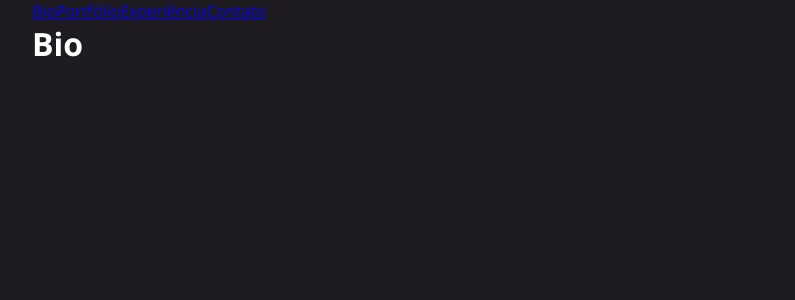
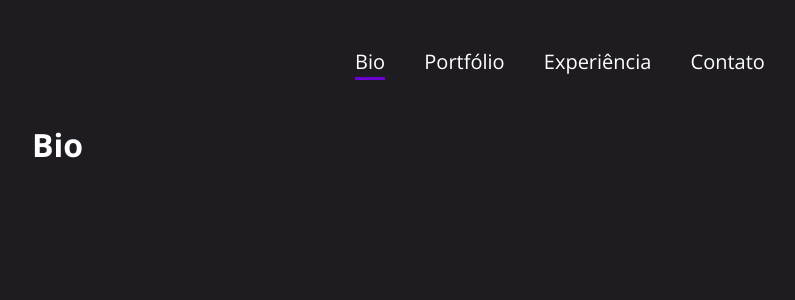
Before and after one commit to paulhenrique/portfolio, a React (Create React App) app: page / in a window 1280 px wide. Shown: the top 300 px of the page, without its empty margins (80-875 px from the left). Built offline with nearby package versions, Linux system fonts and the light colour scheme.

Commit message:
Estilizando navbar

```diff
--- a/src/assets/style/global.scss
+++ b/src/assets/style/global.scss
@@ -2,6 +2,10 @@
   margin: 0;
   padding: 0;
   box-sizing: border-box;
+}
+
+:root {
+  --color-purple: #6A00D4;
 }
 
 body {
--- a/src/components/Navbar/index.tsx
+++ b/src/components/Navbar/index.tsx
@@ -1,14 +1,14 @@
 import React from 'react'
-import { Link } from 'react-router-dom';
+import { NavLink } from 'react-router-dom';
 import styles from './styles.module.scss';
 
 function Navbar() {
   return (
     <div className={styles.navbar}>
-      <Link to="/">Bio</Link>
-      <Link to="/portfolio" >Portfólio</Link>
-      <Link to="/experiencia" >Experiência</Link>
-      <Link to="/contato" >Contato</Link>
+      <NavLink activeClassName={styles.activeClass} exact to="/">Bio</NavLink>
+      <NavLink activeClassName={styles.activeClass} to="/portfolio" >Portfólio</NavLink>
+      <NavLink activeClassName={styles.activeClass} to="/experiencia" >Experiência</NavLink>
+      <NavLink activeClassName={styles.activeClass} to="/contato" >Contato</NavLink>
     </div>
   )
 }
--- a/src/components/Navbar/styles.module.scss
+++ b/src/components/Navbar/styles.module.scss
@@ -0,0 +1,32 @@
+.navbar {
+  width: 90%;
+  display: flex;
+  justify-content: space-around;
+  color: white;
+  max-width: 449px;
+  margin: auto;
+  padding: 3rem 0;
+
+  a {
+    text-decoration: none;
+    color: white;
+    font-size: 20px;
+    transition: all ease .25s;
+
+    &.activeClass:not(&:hover),
+    &:hover {
+      position: relative;
+
+      &:before {
+        background: var(--color-purple);
+        content: "";
+        width: 100%;
+        position: absolute;
+        height: 3px;
+        bottom: 0;
+        transform: translateY(5px);
+      }
+    }
+  }
+
+}
```
